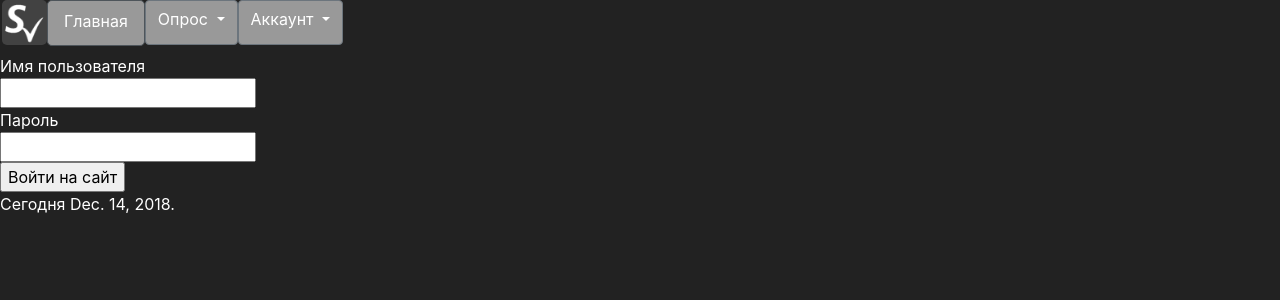
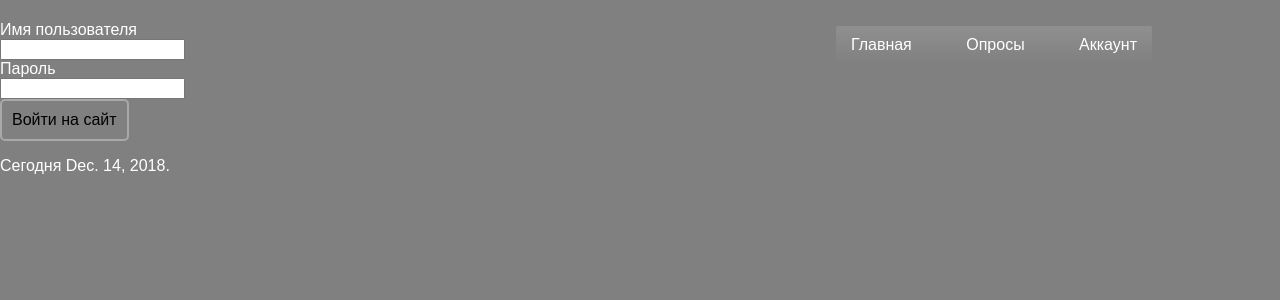
Before and after one commit to BlackWarlow/vote, a Django app: page /accounts/login/ in a window 1280 px wide. Shown: the top 300 px of the page. Run offline with Django 3.2, Linux system fonts and the light colour scheme; some libraries are stand-ins or nearby versions.

Commit message:
Fix css pages, little tweaks

```diff
--- /dev/null
+++ b/static/base.css
@@ -0,0 +1,61 @@
+body {
+	margin: 0px;
+	background-color: grey;
+	color: white;
+	font-family: Arial, "Helvetica Neue", Helvetica,sans-serif;
+}
+
+a {
+	color: white;
+	text-decoration: none;
+}
+
+.no_select {
+	-webkit-user-select: none;
+	-moz-user-select: none;
+	-ms-user-select: none;
+	user-select: none;
+}
+
+.inline {
+	display: inline-block;
+}
+
+.button {
+	background-color: transparent;
+	font-size: 16px;
+	padding: 10px;
+	border: 2px solid darkgrey;
+	border-radius: 5px;
+	display: table;
+	vertical-align: middle;
+	text-align: center;
+	-webkit-appearance: button;
+}
+.button:hover {
+	transition: 0.2s;
+	background-color: darkgrey;
+	color: black;
+}
+
+#footer {
+	position: absolute;
+	bottom: 0px;
+	background-color: grey;
+	display: table;
+	vertical-align: middle;
+}
+#footer .button {
+	min-width: 80px;
+}
+#footer a{
+	padding: 0px;
+	margin-top: 10px;
+	margin-left: 20px;
+}
+#foot_wrapper {
+	position: relative;
+}
+#copyright {
+	color: darkgrey;
+}
--- a/static/menu.css
+++ b/static/menu.css
@@ -1,36 +1,62 @@
-body{
-    background: #222;
-    color: white;
+.menu {
+	padding-top: 5px;
+	position: absolute;
+	right: 10%;
 }
-.menu{
-    height: 46px;
-    margin-left: 2px;
-    width: 337px;
-    border-radius: 5px;
-    background: none;
-    display: flex;
-    flex-direction: row;
-    flex-wrap: nowrap;
+
+ul {
+	list-style: none;
+	margin: 0;
+	padding: 0;
 }
-.dropdown{
-    padding-top: 0px;
+.topmenu > li {
+	display: inline-block;
+	margin-right: 20px;
+	position: relative;
 }
-.btn{
-    font-size: 16px;
-    background: #999;
-    color: #c255c255c255;
-    height: 45px;
+.topmenu > li:last-child {
+	margin-right: 0;
 }
-#main{
-    background: #999;
-    font-size: 16px;
-    text-align: center;
-    height: 46px;
-    margin-top: 0px;
+.fa {
+	font-family: FontAwesome;
+	color: inherit;
+	padding-left: 10px;
+	font-style: normal;
+	font-weight: normal;
+	text-decoration: inherit;
 }
-#logotype{
-    padding-top: 0px;
+.submenu {
+	position: absolute;
+	top: 100%;
+	left: 0;
+	width: 100%;
+	z-index: 10;
 }
-img{
-    border-radius:5px;
+.menu ul {
+	color: white;
+	background-image: linear-gradient(to top, transparent, rgb(143, 143, 143));
+	border-radius: 2px;
 }
+.menu .submenu {
+	visibility: hidden;
+	opacity: 0;
+}
+.menu ul li:hover .submenu {
+	visibility: visible;
+	opacity: 1;
+	transition: .2s ease-out;
+	background-image: none;
+	background-color: transparent;
+}
+
+a {
+	display: block;
+	padding: 10px 15px;
+	text-decoration: none;
+	outline: none;
+}
+
+.submenu li a {
+	border-radius: 3px;
+	background-image: linear-gradient(to top, rgb(143, 143, 143), transparent);
+}
--- a/vote/templates/accounts/login.html
+++ b/vote/templates/accounts/login.html
@@ -1,15 +1,7 @@
-{% load static %}
-<!DOCTYPE html>
-<html lang="en">
-    <head>
-        <meta charset="UTF-8">
-        <title>{{ title }}</title>
-		<link rel="shortcut icon" href={%  static 'favicon.ico' %}>
-    </head>
-
+{% extends 'base.html' %}
+{% block content %}
     <body>
 		<div style="text-align: center;">
-			{% include "menu.html" %}
 		</div>
 		<h1>{{ main_header }}</h1>
 		<div class="main_text">
@@ -39,4 +31,4 @@
 			<p>Сегодня {{ current_date }}.
 		</div>
     </body>
-</html>
+{% endblock %}
--- a/vote/templates/base.html
+++ b/vote/templates/base.html
@@ -5,13 +5,15 @@
         <meta charset="UTF-8">
         <title>{{ title }}</title>
 		<link rel="shortcut icon" href="{% static 'favicon.ico' %}">
+		<link rel="stylesheet" href="{% static 'base.css' %}">
+		<link rel="stylesheet" href="{% static 'menu.css' %}">
     </head>
 
     <body>
-        {% include "menu.html" %}
+        {% include 'header.html' %}
 
-        {% block content %}
-        {% endblock %}
+		{% block content %}
+		{% endblock %}
+
     </body>
-
 </html>
--- /dev/null
+++ b/vote/templates/header.html
@@ -0,0 +1,26 @@
+{% load static %}
+<div>
+	<nav class="menu">
+		<ul class="topmenu">
+			<li><a href="{{ menu.0.link }}">{{ menu.0.text }}</a></li>
+			<li><a href="#">Опросы</a>
+				<ul class="submenu">
+					<li><a href="{{ menu.1.link }}">{{ menu.1.text }}</a></li>
+					<li><a href="{{ menu.2.link }}">{{ menu.2.text }}</a></li>
+					<li><a href="{{ menu.3.link }}">{{ menu.3.text }}</a></li>
+				</ul>
+			</li>
+			<li><a href="#">Аккаунт</a>
+				<ul class="submenu">
+					<li><a href="{{ menu.4.link }}">{{ menu.4.text }}</a></li>
+                    {% if user.is_authentificated %}
+                       <li><a href="{{ menu.5.link }}">Редактировать аккаунт</a></li>
+                       <li><a href="/accounts/logout">Выйти</a></li>
+                    {% else %}
+                       <li><a href="/accounts/login">Войти</a></li>
+                    {% endif %}
+	    		</ul>
+			</li>
+		</ul>
+	</nav>
+</div>
--- a/vote/templates/menu.html
+++ /dev/null
@@ -1,35 +0,0 @@
-{% load static %}
-<link rel="stylesheet" href="https://stackpath.bootstrapcdn.com/bootstrap/4.2.1/css/bootstrap.min.css" integrity="sha384-GJzZqFGwb1QTTN6wy59ffF1BuGJpLSa9DkKMp0DgiMDm4iYMj70gZWKYbI706tWS" crossorigin="anonymous">
-<link rel="stylesheet" href="{% static 'menu.css' %}">
-<script src="https://code.jquery.com/jquery-3.3.1.slim.min.js" integrity="sha384-q8i/X+965DzO0rT7abK41JStQIAqVgRVzpbzo5smXKp4YfRvH+8abtTE1Pi6jizo" crossorigin="anonymous"></script>
-<script src="https://cdnjs.cloudflare.com/ajax/libs/popper.js/1.14.6/umd/popper.min.js" integrity="sha384-wHAiFfRlMFy6i5SRaxvfOCifBUQy1xHdJ/yoi7FRNXMRBu5WHdZYu1hA6ZOblgut" crossorigin="anonymous"></script>
-<script src="https://stackpath.bootstrapcdn.com/bootstrap/4.2.1/js/bootstrap.min.js" integrity="sha384-B0UglyR+jN6CkvvICOB2joaf5I4l3gm9GU6Hc1og6Ls7i6U/mkkaduKaBhlAXv9k" crossorigin="anonymous"></script>
-
-<div class="menu">
-    <img src="{% static 'Logo.png' %}" id="logotype" with="45px" height="45px" alt="logo">
-    <a href="{{ menu.0.link }}" class="btn btn-secondary btn-lg active" id="main" role="button" aria-pressed="true">
-		{{ menu.0.text }}
-	</a>
-
-    <div class="dropdown">
-        <a class="btn btn-secondary dropdown-toggle" href="#" role="button" id="dropdownMenuLink" data-toggle="dropdown" aria-haspopup="true" aria-expanded="false">
-			Опрос
-        </a>
-
-        <div class="dropdown-menu" aria-labelledby="dropdownMenuLink">
-            <a class="dropdown-item" href="{{ menu.1.link }}">{{ menu.1.text }}</a>
-            <a class="dropdown-item" href="{{ menu.2.link }}">{{ menu.2.text }}</a>
-            <a class="dropdown-item" href="{{ menu.3.link }}">{{ menu.3.text }}</a>
-        </div>
-    </div>
-    <div class="dropdown">
-        <a class="btn btn-secondary dropdown-toggle" href="#" role="button" id="dropdownMenuLink" data-toggle="dropdown" aria-haspopup="true" aria-expanded="false">
-			Аккаунт
-        </a>
-
-        <div class="dropdown-menu" aria-labelledby="dropdownMenuLink">
-            <a class="dropdown-item" href="{{ menu.4.link }}">{{ menu.4.text }}</a>
-            <a class="dropdown-item" href="{{ menu.5.link }}">{{ menu.5.text }}</a>
-        </div>
-    </div>
-</div>
--- /dev/null
+++ b/vote/templates/messages.html
@@ -0,0 +1,5 @@
+<div id="messages">
+	{% if messages %}
+		lorem ipsum
+	{% endif %}
+</div>
```
Also changed, not shown: static/reg.css (deleted, +0 -20 lines), vote/templates/footer.html (added, +10 -0 lines), vote/templates/index.html (+13 -5 lines), vote/templates/pools/create.html (+3 -11 lines), vote/templates/pools/pools.html (+3 -12 lines).
